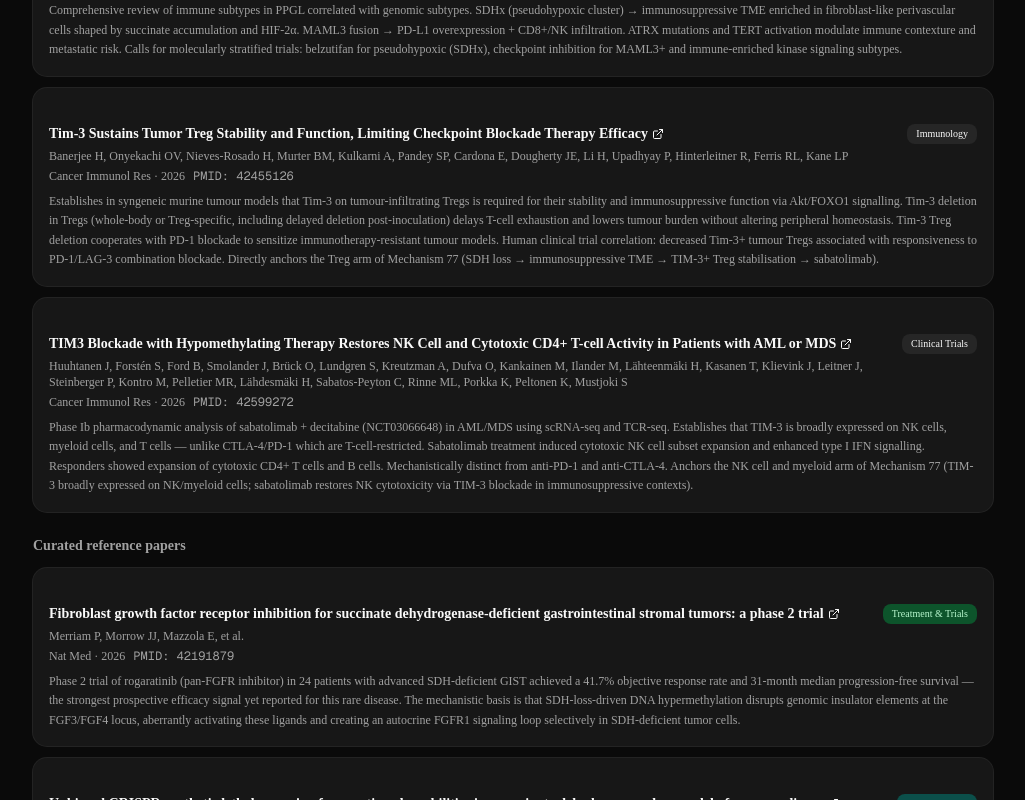
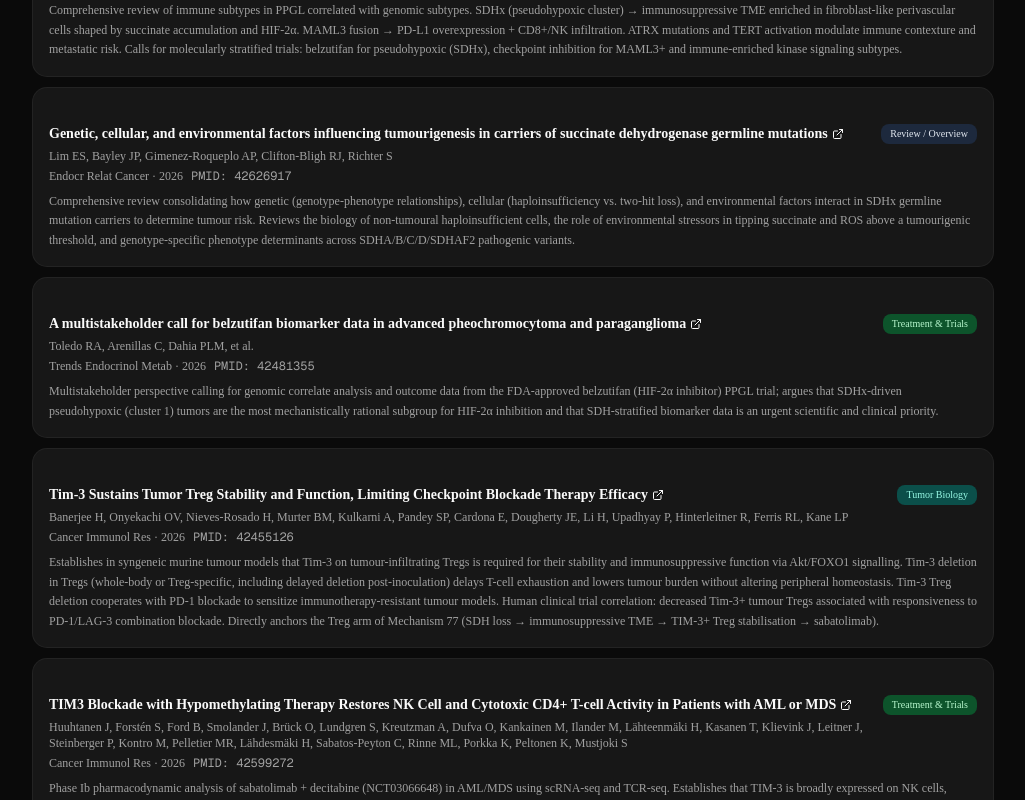
Before and after one commit to maiasalti/sdh-engine, a Next.js app: page /research in a window 1280 px wide. Shown: the part 3540-4340 px from the top of the page, without its empty margins (255-1280 px from the left). Built offline with nearby package versions, Linux system fonts and the light colour scheme.

Commit message:
papers.ts: add 3 verified papers (PMIDs 42455126, 42599272, 42650014); sync with main
Added new papers with detailed descriptions, authors, and topics in the papers.ts file. Updated existing entries to reflect accurate topics and descriptions.

```diff
--- a/src/data/papers.ts
+++ b/src/data/papers.ts
@@ -622,13 +622,39 @@ export const PAPERS: CuratedPaper[] = [
   },
   {
     title:
+      "Genetic, cellular, and environmental factors influencing tumourigenesis in carriers of succinate dehydrogenase germline mutations",
+    authors: "Lim ES, Bayley JP, Gimenez-Roqueplo AP, Clifton-Bligh RJ, Richter S",
+    journal: "Endocr Relat Cancer",
+    year: 2026,
+    doi: "10.1530/ERC-26-0282",
+    topic: "Review / Overview",
+    description:
+      "Comprehensive review consolidating how genetic (genotype-phenotype relationships), cellular (haploinsufficiency vs. two-hit loss), and environmental factors interact in SDHx germline mutation carriers to determine tumour risk. Reviews the biology of non-tumoural haploinsufficient cells, the role of environmental stressors in tipping succinate and ROS above a tumourigenic threshold, and genotype-specific phenotype determinants across SDHA/B/C/D/SDHAF2 pathogenic variants.",
+    pmid: "42626917",
+    date: "2026-09",
+  },
+  {
+    title:
+      "A multistakeholder call for belzutifan biomarker data in advanced pheochromocytoma and paraganglioma",
+    authors: "Toledo RA, Arenillas C, Dahia PLM, et al.",
+    journal: "Trends Endocrinol Metab",
+    year: 2026,
+    doi: "10.1016/j.tem.2026.06.007",
+    topic: "Treatment & Trials",
+    description:
+      "Multistakeholder perspective calling for genomic correlate analysis and outcome data from the FDA-approved belzutifan (HIF-2α inhibitor) PPGL trial; argues that SDHx-driven pseudohypoxic (cluster 1) tumors are the most mechanistically rational subgroup for HIF-2α inhibition and that SDH-stratified biomarker data is an urgent scientific and clinical priority.",
+    pmid: "42481355",
+    date: "2026-09",
+  },
+  {
+    title:
       "Tim-3 Sustains Tumor Treg Stability and Function, Limiting Checkpoint Blockade Therapy Efficacy",
     authors:
       "Banerjee H, Onyekachi OV, Nieves-Rosado H, Murter BM, Kulkarni A, Pandey SP, Cardona E, Dougherty JE, Li H, Upadhyay P, Hinterleitner R, Ferris RL, Kane LP",
     journal: "Cancer Immunol Res",
     year: 2026,
     doi: "10.1158/2326-6066.CIR-25-0687",
-    topic: "Immunology",
+    topic: "Tumor Biology",
     description:
       "Establishes in syngeneic murine tumour models that Tim-3 on tumour-infiltrating Tregs is required for their stability and immunosuppressive function via Akt/FOXO1 signalling. Tim-3 deletion in Tregs (whole-body or Treg-specific, including delayed deletion post-inoculation) delays T-cell exhaustion and lowers tumour burden without altering peripheral homeostasis. Tim-3 Treg deletion cooperates with PD-1 blockade to sensitize immunotherapy-resistant tumour models. Human clinical trial correlation: decreased Tim-3+ tumour Tregs associated with responsiveness to PD-1/LAG-3 combination blockade. Directly anchors the Treg arm of Mechanism 77 (SDH loss → immunosuppressive TME → TIM-3+ Treg stabilisation → sabatolimab).",
     pmid: "42455126",
@@ -642,7 +668,7 @@ export const PAPERS: CuratedPaper[] = [
     journal: "Cancer Immunol Res",
     year: 2026,
     doi: "10.1158/2326-6066.CIR-26-0160",
-    topic: "Clinical Trials",
+    topic: "Treatment & Trials",
     description:
       "Phase Ib pharmacodynamic analysis of sabatolimab + decitabine (NCT03066648) in AML/MDS using scRNA-seq and TCR-seq. Establishes that TIM-3 is broadly expressed on NK cells, myeloid cells, and T cells — unlike CTLA-4/PD-1 which are T-cell-restricted. Sabatolimab treatment induced cytotoxic NK cell subset expansion and enhanced type I IFN signalling. Responders showed expansion of cytotoxic CD4+ T cells and B cells. Mechanistically distinct from anti-PD-1 and anti-CTLA-4. Anchors the NK cell and myeloid arm of Mechanism 77 (TIM-3 broadly expressed on NK/myeloid cells; sabatolimab restores NK cytotoxicity via TIM-3 blockade in immunosuppressive contexts).",
     pmid: "42599272",
@@ -656,7 +682,7 @@ export const PAPERS: CuratedPaper[] = [
     journal: "Cancers",
     year: 2026,
     doi: "10.3390/cancers18162704",
-    topic: "Clinical Trials",
+    topic: "Case Reports",
     description:
       "Retrospective multicenter series (n=12) of Y-90 yttrium SIRT for progressive unresectable SDH-deficient GIST hepatic metastases. ORR 66.7% by mRECIST (1 CR, 7 PR), DCR 100%. Median age 27 years, 66.7% female. Median follow-up 32 months; median OS not reached; 1 death. One Grade ≥3 AE (cholecystitis). Suggests SDH-deficient GIST is more radiosensitive than previously appreciated; SIRT may be a useful liver-directed approach for patients with limited systemic options. Context for locoregional treatment of SDH-GIST hepatic disease.",
     pmid: "42650014",
```
